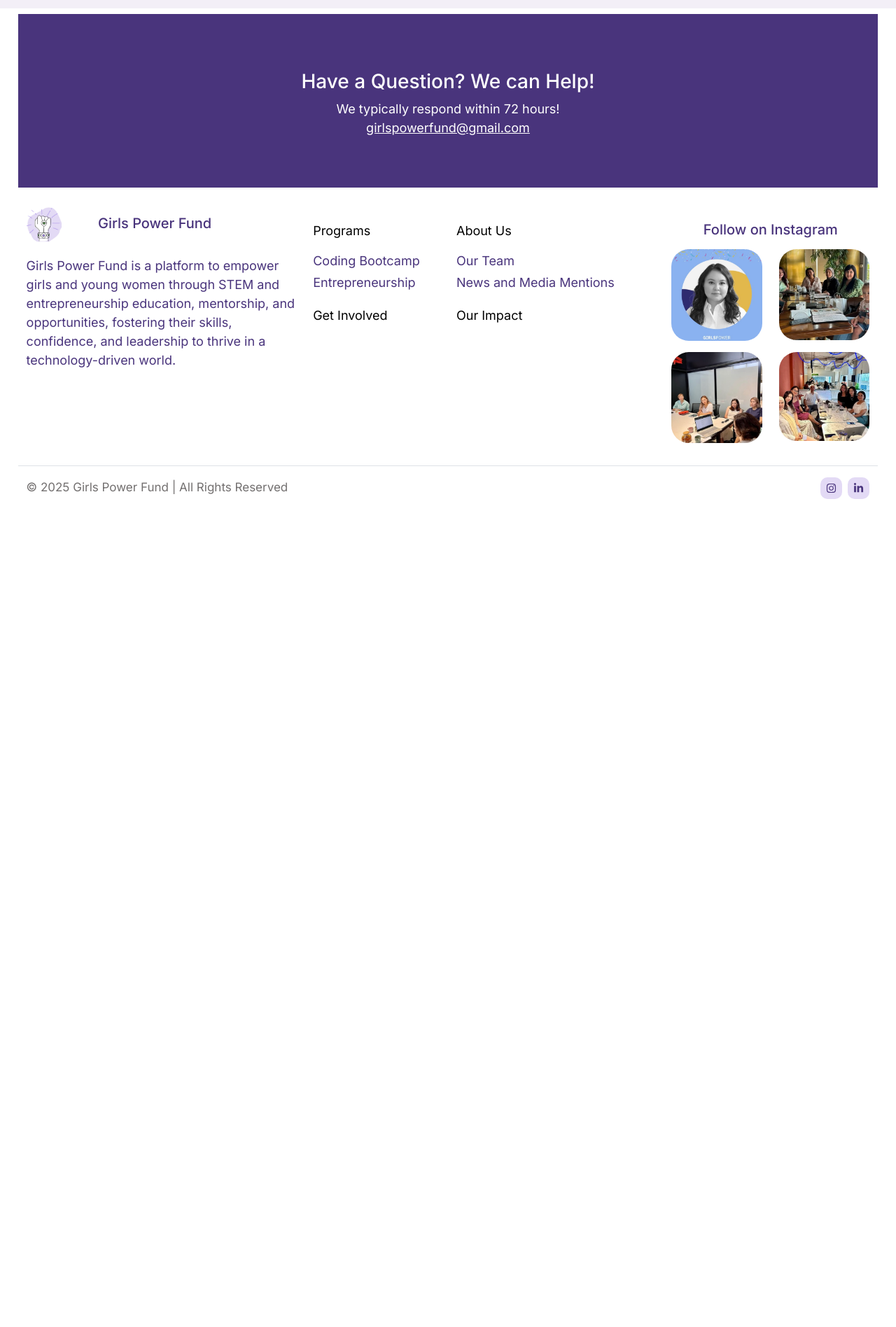
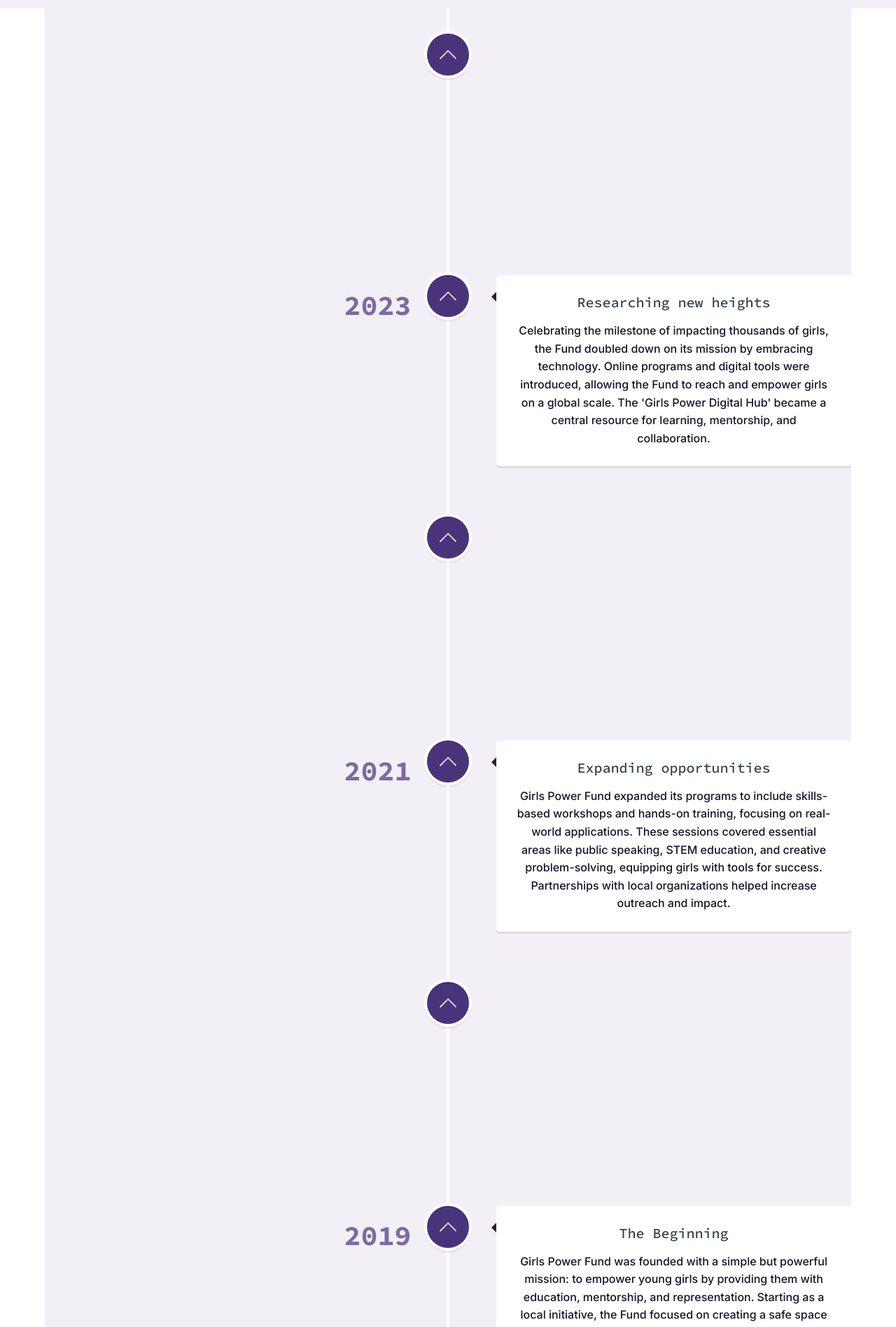
Before and after one commit to MileyNg/GirlsPowerFund, a React (Create React App) app in the folder app/: page /aboutus in a window 1280 px wide. Shown: the part 64-1960 px from the top of the page at 70% size. Before the commit the page ends 800 px from the top, so only its background shows below. Built offline with nearby package versions, Linux system fonts and the light colour scheme.

Commit message:
add timeline

```diff
--- a/app/src/pages/Donate.js
+++ b/app/src/pages/Donate.js
@@ -5,14 +5,6 @@
 import QRCode from "../img/QRCode_donate.jpg";
 
 function Donate() {
-  return (
-    <div>
-      <TextImage1 />
-    </div>
-  );
-}
-
-function TextImage1() {
   const { t } = useTranslation();
   return (
     <div className="background-gradient">
--- a/app/src/pages/aboutus/AboutUs.js
+++ b/app/src/pages/aboutus/AboutUs.js
@@ -1,5 +1,81 @@
+import React from "react";
+import "../../components/languages";
+import { useTranslation } from "react-i18next";
+import {
+  VerticalTimeline,
+  VerticalTimelineElement,
+} from "react-vertical-timeline-component";
+import "react-vertical-timeline-component/style.min.css";
+import { SlArrowUp } from "react-icons/sl";
+
 function AboutUs() {
-
+  const { t } = useTranslation();
+  return (
+    <div>
+      <VerticalTimeline className="background-purple">
+        <VerticalTimelineElement
+          className="vertical-timeline-element--work"
+          contentArrowStyle={{ borderRight: "7px solid" }}
+          date={<h1>2024</h1>}
+          iconStyle={{ background: "#49347C", color: "#fff" }}
+          icon={<SlArrowUp />}
+        >
+          <h2>{t("aboutus1title")}</h2>
+          <p>{t("aboutus1")}</p>
+        </VerticalTimelineElement>
+        <VerticalTimelineElement
+          className="vertical-timeline-element--work"
+          contentArrowStyle={{ borderRight: "7px solid" }}
+          date={<h1>2023</h1>}
+          iconStyle={{ background: "#49347C", color: "#fff" }}
+          icon={<SlArrowUp />}
+        >
+          <h2>{t("aboutus2title")}</h2>
+          <p>{t("aboutus2")}</p>
+        </VerticalTimelineElement>
+        <VerticalTimelineElement
+          className="vertical-timeline-element--work"
+          contentArrowStyle={{ borderRight: "7px solid" }}
+          date={<h1>2022</h1>}
+          iconStyle={{ background: "#49347C", color: "#fff" }}
+          icon={<SlArrowUp />}
+        >
+          <h2>{t("aboutus3title")}</h2>
+          <p>{t("aboutus3")}</p>
+        </VerticalTimelineElement>
+        <VerticalTimelineElement
+          className="vertical-timeline-element--work"
+          contentArrowStyle={{ borderRight: "7px solid" }}
+          date={<h1>2021</h1>}
+          iconStyle={{ background: "#49347C", color: "#fff" }}
+          icon={<SlArrowUp />}
+        >
+          <h2>{t("aboutus4title")}</h2>
+          <p>{t("aboutus4")}</p>
+        </VerticalTimelineElement>
+        <VerticalTimelineElement
+          className="vertical-timeline-element--education"
+          contentArrowStyle={{ borderRight: "7px solid" }}
+          date={<h1>2020</h1>}
+          iconStyle={{ background: "#49347C", color: "#fff" }}
+          icon={<SlArrowUp />}
+        >
+          <h2>{t("aboutus5title")}</h2>
+          <p>{t("aboutus5")}</p>
+        </VerticalTimelineElement>
+        <VerticalTimelineElement
+          className="vertical-timeline-element--education"
+          contentArrowStyle={{ borderRight: "7px solid" }}
+          date={<h1>2019</h1>}
+          iconStyle={{ background: "#49347C", color: "#fff" }}
+          icon={<SlArrowUp />}
+        >
+          <h2>{t("aboutus6title")}</h2>
+          <p>{t("aboutus6")}</p>
+        </VerticalTimelineElement>
+      </VerticalTimeline>
+    </div>
+  );
 }
 
 export default AboutUs;
```
Also changed, not shown: app/package.json (+9 -3 lines), 1 other file (tests, documents, lock files or other folders).
